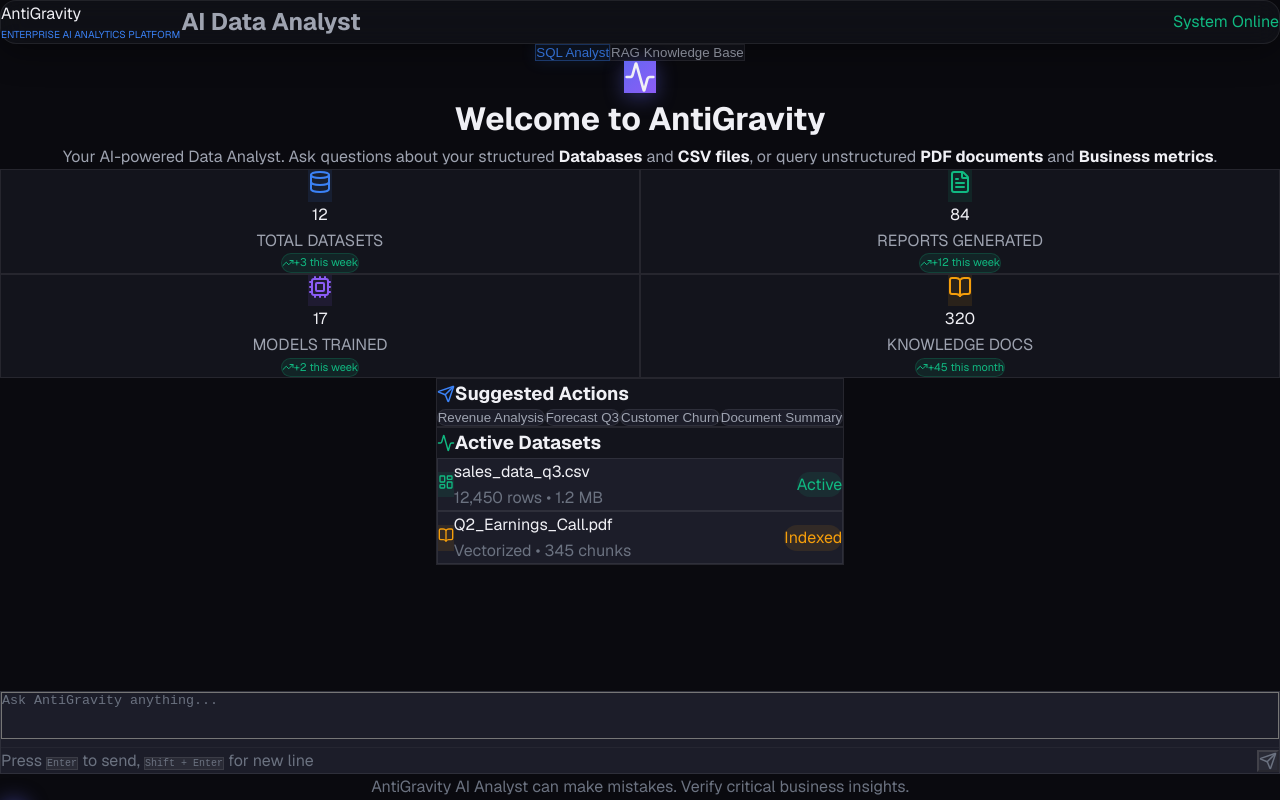
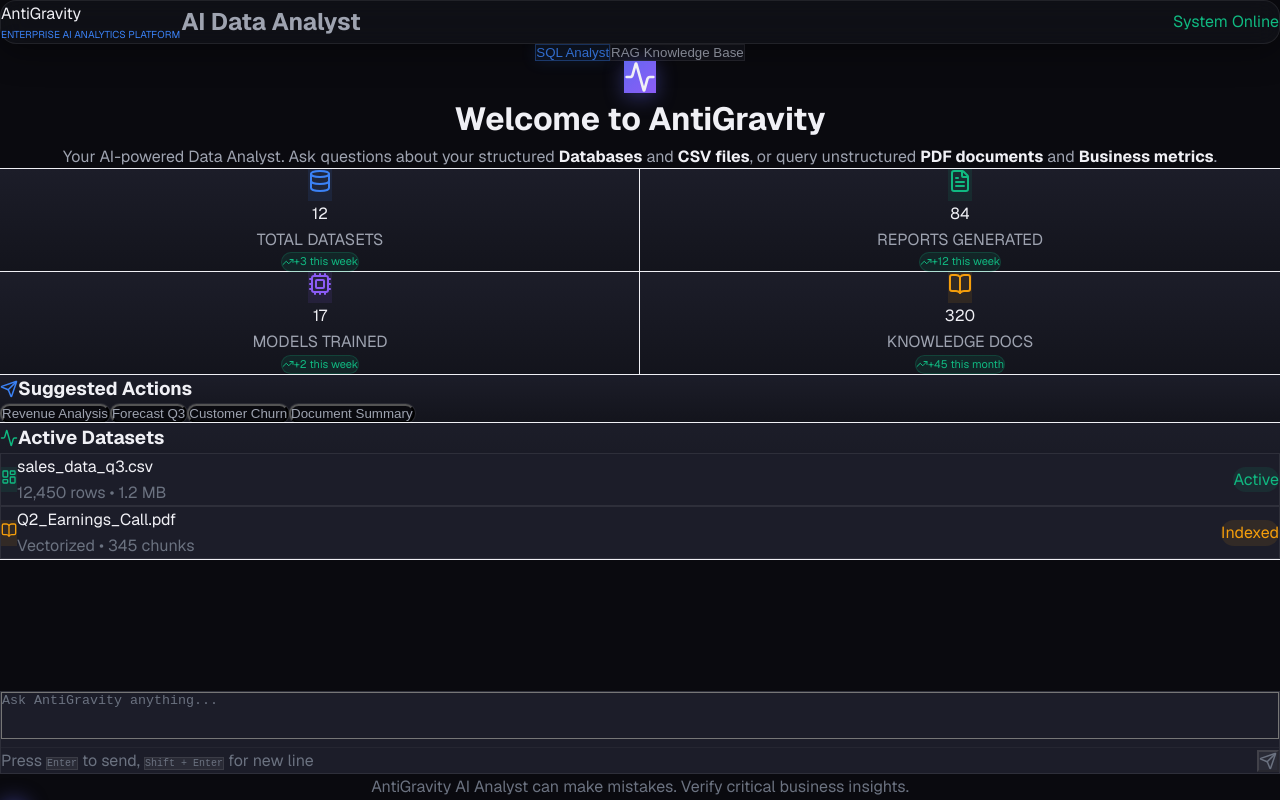
Before and after one commit to abakaushik-lgtm/DataScience-GenerativeAI-Platform, a Next.js app in the folder frontend/: page / in a window 1280 px wide. Built offline with nearby package versions, Linux system fonts and the light colour scheme.

Commit message:
style: Soften dashboard layout by replacing hard grid borders with floating cards and soft shadows

```diff
--- a/frontend/src/app/page.tsx
+++ b/frontend/src/app/page.tsx
@@ -194,7 +194,7 @@
 
               {/* Hero Stats */}
               <div className="grid grid-cols-2 md:grid-cols-4 gap-6 mb-4 w-full">
-                <div className="bg-[#13141c] p-6 rounded-2xl border border-[#ffffff14] flex flex-col items-center justify-center text-center hover:bg-[#1c1d29] hover:-translate-y-1 hover:shadow-[0_8px_30px_rgba(0,0,0,0.5)] hover:border-[#ffffff2a] transition-all duration-300 cursor-default relative overflow-hidden group shadow-lg">
+                <div className="bg-gradient-to-b from-[#1c1d29] to-[#13141c] p-6 rounded-3xl flex flex-col items-center justify-center text-center hover:-translate-y-1 hover:shadow-[0_12px_40px_rgba(0,0,0,0.4)] transition-all duration-300 cursor-default relative overflow-hidden group shadow-xl ring-1 ring-white/5">
                   <div className="absolute inset-0 bg-gradient-to-b from-[#3b82f6]/5 to-transparent opacity-0 group-hover:opacity-100 transition-opacity"></div>
                   <div className="p-3 bg-[#3b82f6]/10 rounded-xl text-[#3b82f6] mb-3 relative z-10"><Database size={24} /></div>
                   <div className="text-3xl font-bold text-[#f0f0f5] relative z-10">12</div>
@@ -204,7 +204,7 @@
                   </div>
                 </div>
 
-                <div className="bg-[#13141c] p-6 rounded-2xl border border-[#ffffff14] flex flex-col items-center justify-center text-center hover:bg-[#1c1d29] hover:-translate-y-1 hover:shadow-[0_8px_30px_rgba(0,0,0,0.5)] hover:border-[#ffffff2a] transition-all duration-300 cursor-default relative overflow-hidden group shadow-lg">
+                <div className="bg-gradient-to-b from-[#1c1d29] to-[#13141c] p-6 rounded-3xl flex flex-col items-center justify-center text-center hover:-translate-y-1 hover:shadow-[0_12px_40px_rgba(0,0,0,0.4)] transition-all duration-300 cursor-default relative overflow-hidden group shadow-xl ring-1 ring-white/5">
                   <div className="absolute inset-0 bg-gradient-to-b from-[#10b981]/5 to-transparent opacity-0 group-hover:opacity-100 transition-opacity"></div>
                   <div className="p-3 bg-[#10b981]/10 rounded-xl text-[#10b981] mb-3 relative z-10"><FileText size={24} /></div>
                   <div className="text-3xl font-bold text-[#f0f0f5] relative z-10">84</div>
@@ -214,7 +214,7 @@
                   </div>
                 </div>
 
-                <div className="bg-[#13141c] p-6 rounded-2xl border border-[#ffffff14] flex flex-col items-center justify-center text-center hover:bg-[#1c1d29] hover:-translate-y-1 hover:shadow-[0_8px_30px_rgba(0,0,0,0.5)] hover:border-[#ffffff2a] transition-all duration-300 cursor-default relative overflow-hidden group shadow-lg">
+                <div className="bg-gradient-to-b from-[#1c1d29] to-[#13141c] p-6 rounded-3xl flex flex-col items-center justify-center text-center hover:-translate-y-1 hover:shadow-[0_12px_40px_rgba(0,0,0,0.4)] transition-all duration-300 cursor-default relative overflow-hidden group shadow-xl ring-1 ring-white/5">
                   <div className="absolute inset-0 bg-gradient-to-b from-[#8b5cf6]/5 to-transparent opacity-0 group-hover:opacity-100 transition-opacity"></div>
                   <div className="p-3 bg-[#8b5cf6]/10 rounded-xl text-[#8b5cf6] mb-3 relative z-10"><Cpu size={24} /></div>
                   <div className="text-3xl font-bold text-[#f0f0f5] relative z-10">17</div>
@@ -224,7 +224,7 @@
                   </div>
                 </div>
 
-                <div className="bg-[#13141c] p-6 rounded-2xl border border-[#ffffff14] flex flex-col items-center justify-center text-center hover:bg-[#1c1d29] hover:-translate-y-1 hover:shadow-[0_8px_30px_rgba(0,0,0,0.5)] hover:border-[#ffffff2a] transition-all duration-300 cursor-default relative overflow-hidden group shadow-lg">
+                <div className="bg-gradient-to-b from-[#1c1d29] to-[#13141c] p-6 rounded-3xl flex flex-col items-center justify-center text-center hover:-translate-y-1 hover:shadow-[0_12px_40px_rgba(0,0,0,0.4)] transition-all duration-300 cursor-default relative overflow-hidden group shadow-xl ring-1 ring-white/5">
                   <div className="absolute inset-0 bg-gradient-to-b from-[#f59e0b]/5 to-transparent opacity-0 group-hover:opacity-100 transition-opacity"></div>
                   <div className="p-3 bg-[#f59e0b]/10 rounded-xl text-[#f59e0b] mb-3 relative z-10"><BookOpen size={24} /></div>
                   <div className="text-3xl font-bold text-[#f0f0f5] relative z-10">320</div>
@@ -236,9 +236,9 @@
               </div>
 
               {/* Sample Prompts & Recent */}
-              <div className="grid grid-cols-1 md:grid-cols-2 gap-6">
-                <div className="bg-[#13141c] p-6 rounded-xl border border-[#ffffff14] hover:shadow-lg transition-all">
-                  <h3 className="text-lg font-semibold mb-4 flex items-center gap-2">
+              <div className="grid grid-cols-1 md:grid-cols-2 gap-6 w-full">
+                <div className="bg-gradient-to-b from-[#1c1d29] to-[#13141c] p-8 rounded-3xl shadow-xl ring-1 ring-white/5 hover:shadow-[0_12px_40px_rgba(0,0,0,0.4)] transition-all">
+                  <h3 className="text-lg font-semibold mb-6 flex items-center gap-2">
                     <Send size={18} className="text-[#3b82f6]" /> Suggested Actions
                   </h3>
                   <div className="flex flex-wrap gap-3">
@@ -251,7 +251,7 @@
                       <button
                         key={i}
                         onClick={() => handleSendMessage(item.query)}
-                        className="px-4 py-2 rounded-full bg-[#1c1d29] border border-[#ffffff14] hover:border-[#3b82f6] hover:bg-[#3b82f6]/10 transition-all text-sm font-medium text-[#9ea3b0] hover:text-[#3b82f6]"
+                        className="px-5 py-2.5 rounded-full bg-[#0a0a0f] ring-1 ring-[#ffffff14] hover:ring-[#3b82f6] hover:bg-[#3b82f6]/10 transition-all text-sm font-medium text-[#9ea3b0] hover:text-[#3b82f6] shadow-sm"
                       >
                         {item.label}
                       </button>
@@ -259,7 +259,7 @@
                   </div>
                 </div>
 
-                <div className="bg-[#13141c] p-6 rounded-xl border border-[#ffffff14] hover:shadow-lg transition-all">
+                <div className="bg-gradient-to-b from-[#1c1d29] to-[#13141c] p-8 rounded-3xl shadow-xl ring-1 ring-white/5 hover:shadow-[0_12px_40px_rgba(0,0,0,0.4)] transition-all">
                   <h3 className="text-lg font-semibold mb-4 flex items-center gap-2">
                     <Activity size={18} className="text-[#10b981]" /> Active Datasets
                   </h3>
```
